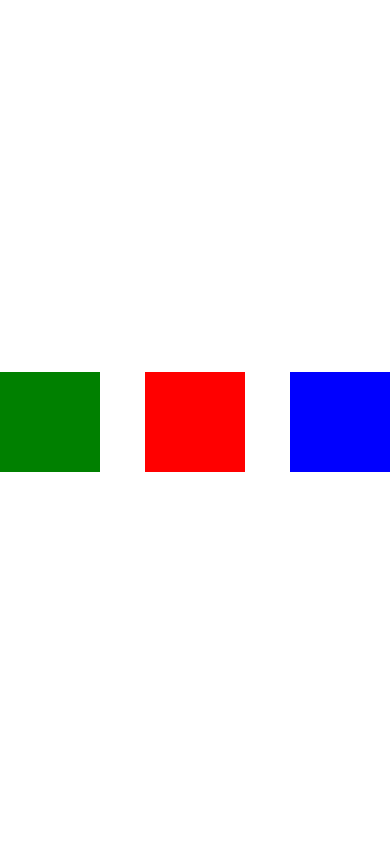
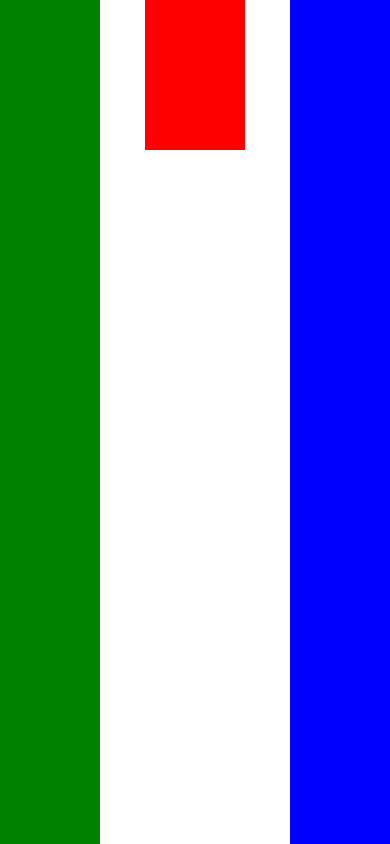
Before and after one commit to ars1992/udemy_react_native_flexBox, a React Native app: screen / in a window 390 px wide. Built offline with nearby package versions, Linux system fonts and the light colour scheme.

Commit message:
ende 93 basline stretch

```diff
--- a/App.js
+++ b/App.js
@@ -6,7 +6,7 @@ export default class App extends Component {
     return (
       <View style={styles.container}>
         <View style={[styles.box, { backgroundColor: 'blue' }]} />
-        <View style={[styles.box, { backgroundColor: 'red' }]} />
+        <View style={[styles.box, {height: 150, backgroundColor: 'red' }]} />
         <View style={[styles.box, { backgroundColor: 'green' }]} />
       </View>
     );
@@ -19,10 +19,10 @@ const styles = StyleSheet.create({
     flex: 1,
     flexDirection: 'row-reverse',
     justifyContent: 'space-between',
-    alignItems: 'center'
+    alignItems: 'stretch'
   },
   box: {
-    height: 100,
+    //height: 100,
     width: 100,
   }
 });
```
